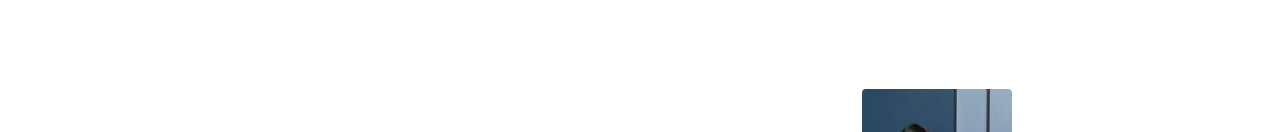
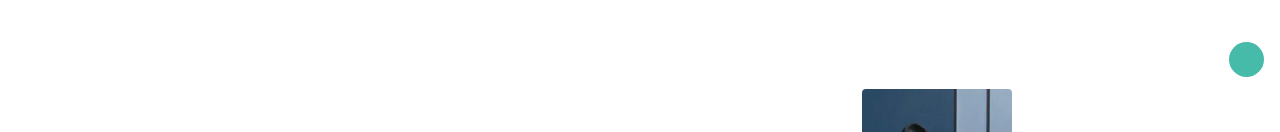
Before and after one commit to MarcoInchingoli89/proj-html-vuejs, a Vue app: page / in a window 1280 px wide. Shown: the part 608-740 px from the top of the page. Built offline with nearby package versions, Linux system fonts and the light colour scheme.

Commit message:
Add ScrollUp Button

```diff
--- a/src/components/SiteHeader.vue
+++ b/src/components/SiteHeader.vue
@@ -57,11 +57,16 @@
             <a class="btn text-decoration-none p-2" href="#" role="button">Download free guidebook</a>
             <div class="sidebar rounded-1"></div>
         </div>
+        <button class="scrollUp rounded-circle border-0"></button>
     </header>
 </template>
 
 <style lang="scss" scoped>
 @use '../assets/scss/partials/variables' as *;
+
+header {
+    position: relative;
+}
 
 .navbar {
 
@@ -120,4 +125,14 @@
     right: 0;
     top: 20%;
 }
+
+.scrollUp {
+    height: 35px;
+    width: 35px;
+    background-color: $dl-secondary;
+    position: absolute;
+    position: fixed;
+    left: 96%;
+    top: 650px;
+}
 </style>
```
